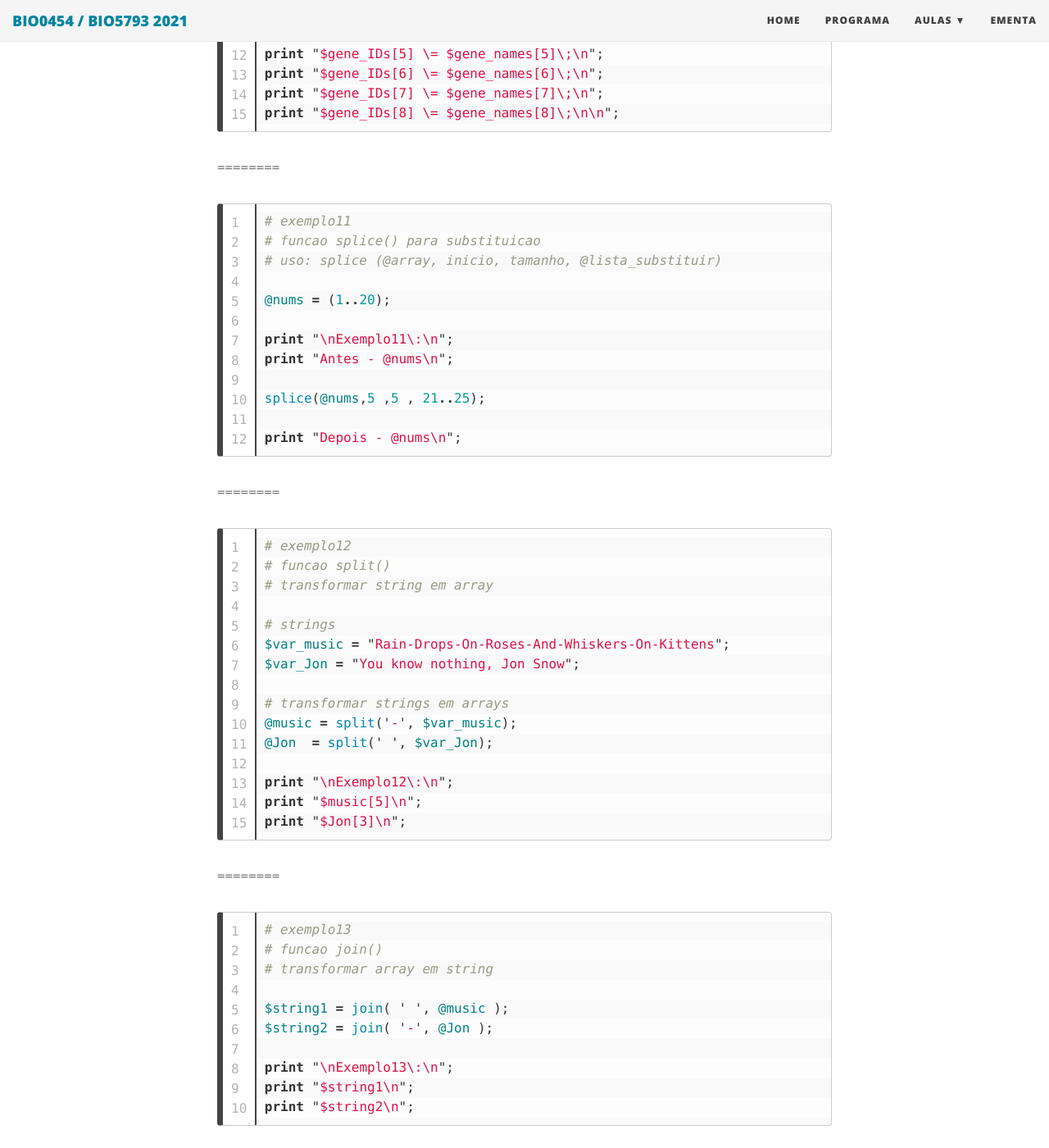
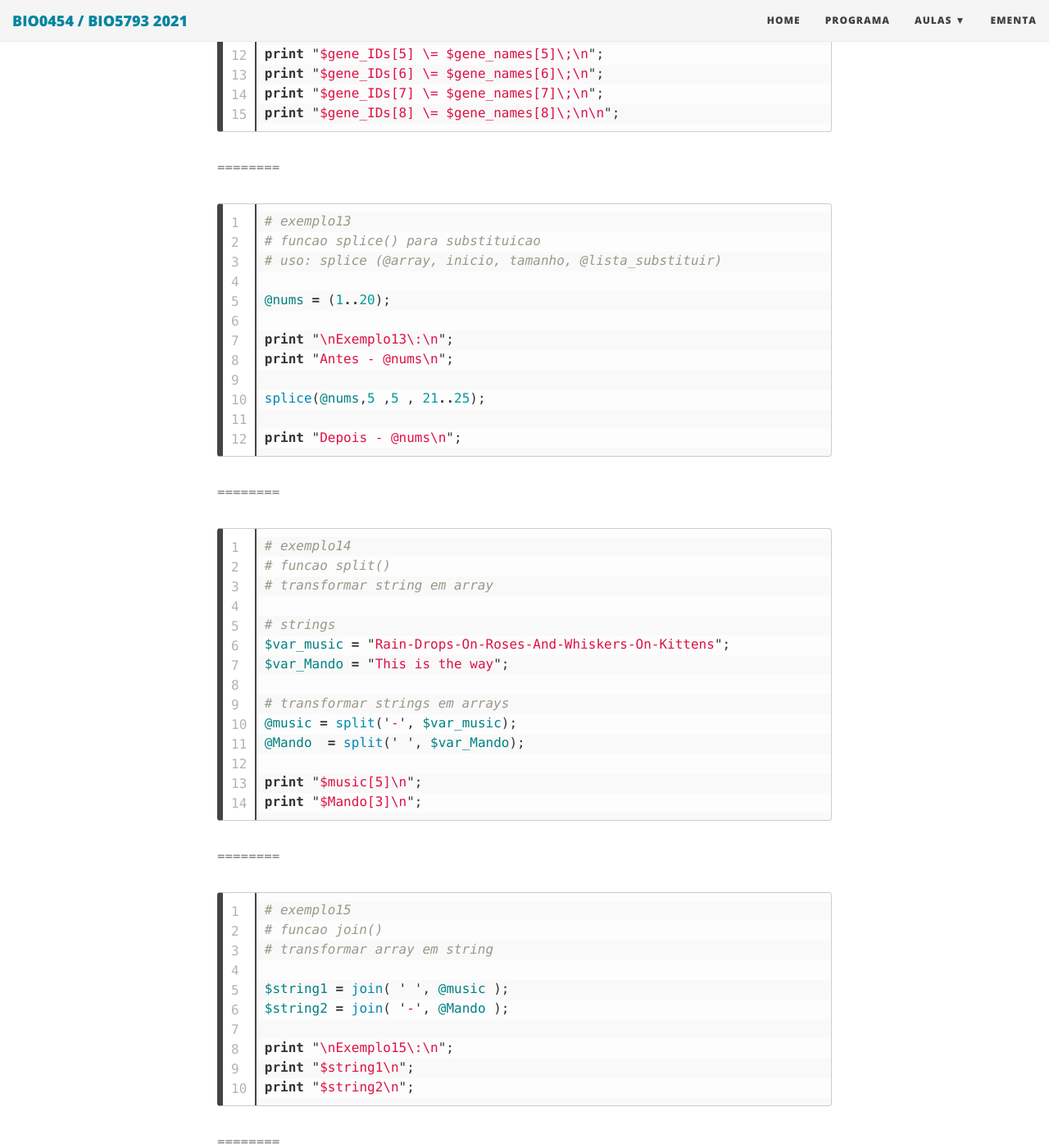
Before and after one commit to tttorres/introprog-copy, a Jekyll site: the page built from unpublished/2021-09-16-Aula05.md, in a window 1280 px wide and 1400 px high, scrolled down 6034 px. Shown: the whole window at 82% size. Built offline with Jekyll 4.4.1, drawn with Linux system fonts in a browser that asks for light colours; nearby versions of some CDN libraries; some of the changed text lies outside the part shown.

Commit message:
Update 2021-09-16-Aula05.md

```diff
--- a/unpublished/2021-09-16-Aula05.md
+++ b/unpublished/2021-09-16-Aula05.md
@@ -246,13 +246,13 @@ print "$gene_IDs[8] \= $gene_names[8]\;\n\n";
 
 ========
 
-{% highlight perl linenos %}# exemplo11
+{% highlight perl linenos %}# exemplo13
 # funcao splice() para substituicao
 # uso: splice (@array, inicio, tamanho, @lista_substituir)
 
 @nums = (1..20);
 
-print "\nExemplo11\:\n";
+print "\nExemplo13\:\n";
 print "Antes - @nums\n";
 
 splice(@nums,5 ,5 , 21..25);
@@ -261,40 +261,39 @@ print "Depois - @nums\n";
 {% endhighlight %}
 
 ========
-{% highlight perl linenos %}# exemplo12
+{% highlight perl linenos %}# exemplo14
 # funcao split()
 # transformar string em array
 
 # strings
 $var_music = "Rain-Drops-On-Roses-And-Whiskers-On-Kittens";
-$var_Jon = "You know nothing, Jon Snow";
+$var_Mando = "This is the way";
 
 # transformar strings em arrays
 @music = split('-', $var_music);
-@Jon  = split(' ', $var_Jon);
+@Mando  = split(' ', $var_Mando);
 
-print "\nExemplo12\:\n";
 print "$music[5]\n";
-print "$Jon[3]\n";
+print "$Mando[3]\n";
 {% endhighlight %}
 
 ========
 
-{% highlight perl linenos %}# exemplo13
+{% highlight perl linenos %}# exemplo15
 # funcao join()
 # transformar array em string
 
 $string1 = join( ' ', @music );
-$string2 = join( '-', @Jon );
+$string2 = join( '-', @Mando );
 
-print "\nExemplo13\:\n";
+print "\nExemplo15\:\n";
 print "$string1\n";
 print "$string2\n";
 {% endhighlight %}
 
 ========
 
-{% highlight perl linenos %}# exemplo14
+{% highlight perl linenos %}# exemplo16
 #! /usr/bin/perl
 # script para entender hashes
 
```
Also changed, not shown: other parts of unpublished/2021-09-16-Aula05.md (+13 -13 lines).
